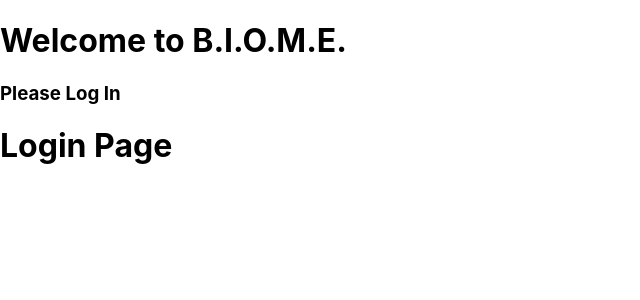
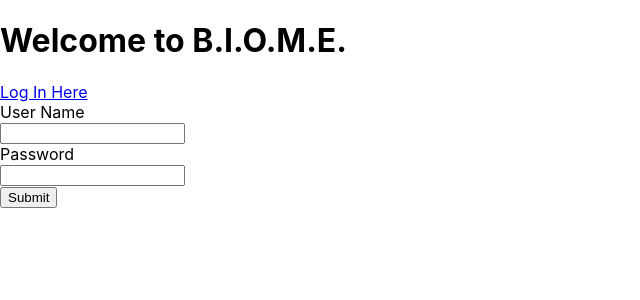
Before and after one commit to JZims/BIOME, a React (Create React App) app: page /login in a window 1280 px wide. Shown: the top 300 px of the page, without its empty margins (0-640 px from the left). Built offline with nearby package versions, Linux system fonts and the light colour scheme.

Commit message:
login and redux features working with backend

```diff
--- a/src/App.js
+++ b/src/App.js
@@ -1,24 +1,59 @@
-import React, { useState } from 'react'
+import React, { useState, useEffect } from 'react'
 import Login from './components/Login'
 import Signup from './components/Signup'
 import Navbar from './components/Navbar'
+import Inventory from './components/Inventory'
 import { Link, Switch, Route } from 'react-router-dom'
 import './App.css';
-import { useSelector, useDispatch } from 'redux'
+import { useSelector, useDispatch } from 'react-redux'
+
 
 function App () {
 
-const { isLoggedIn, setIsLoggedIn } = useState(false)
+const [isLoggedIn, setIsLoggedIn] = useState(false)
+const [loggingIn, setLoggingIn] = useState(false)
+
+const userInfo = useSelector((state) => state.user)
+
+const dispatch = useDispatch()
+
+useEffect(() => {
+
+  if(localStorage.token && localStorage.user) {
+
+    fetch(`http://localhost:3001/auto_login`, {
+      headers:{
+          "Authorization": `Bearer ${localStorage.token}`
+      }
+    })
+    .then(res=> res.json())
+    .then(res => { console.log(res)
+        if (res){
+          dispatch({type: "user_login", payload: res.user})
+        }
+      })
+    } else {
+      alert("Please Log In!")
+
+    }
+  }, [])
+
+
+let handleLoginClick = () => {
+  setLoggingIn(state => !state)
+}
+
 
     return (
     <div>
-      { isLoggedIn === true ? <Navbar/> : (
+      { isLoggedIn ? <Navbar/> : (
         <div>
           <h1> Welcome to B.I.O.M.E.</h1>
-          <h3> Please Log In </h3>
+          {loggingIn === true ? null : <Link to="/login" onClick={handleLoginClick}> Log In Here </Link>}
+
         </div>
        )
-    }
+      }
 
       <Switch>
         <Route exact path="/login">
@@ -27,6 +62,9 @@ const { isLoggedIn, setIsLoggedIn } = useState(false)
         <Route exact path="/signup">
         <Signup/>
         </Route>
+        <Route exact path="/inventory">
+          <Inventory/>
+        </Route>
       </Switch>
     </div>
     )
--- /dev/null
+++ b/src/components/Filter.js
@@ -0,0 +1,12 @@
+import React from 'react'
+import NewItem from './NewItem'
+
+function Filter() {
+    return (
+        <div>
+            <h3>Filter</h3>
+            <NewItem/>
+        </div>
+    )
+}
+export default Filter
--- a/src/components/Inventory.js
+++ b/src/components/Inventory.js
@@ -1,9 +1,11 @@
 import React from 'react'
+import Filter from './Filter'
 
 function Inventory() {
     return (
         <div>
-
+            <h1>Inventory Page</h1>
+            <Filter/>
         </div>
     )
 }
--- a/src/components/Login.js
+++ b/src/components/Login.js
@@ -1,14 +1,71 @@
-import React from 'react'
+import React, { useState } from 'react'
+import { useHistory } from 'react-router-dom'
+import Form from 'react-bootstrap/Form'
+import Button from 'react-bootstrap/Button'
+// import Modal from 'react-bootstrap/Modal'
+import { useDispatch } from 'react-redux'
+
 
 function Login({ setIsLoggedIn }) {
 
+    const[userNameInput, setUserNameInput] = useState("")
+    const[passwordInput, setPasswordInput] = useState("")
 
+    const dispatch = useDispatch()
 
+    const history = useHistory()
+
+    // const user = useSelector(state => state.user)
+
+    const loginObj = {
+        username: userNameInput,
+        password: passwordInput
+    }
+
+    function handleLoginSubmit(e){
+        e.preventDefault()
+
+        fetch('http://localhost:3001/login', {
+            method: "POST",
+            headers: {
+                "Content-Type": "application/json"
+            },
+            body: JSON.stringify(loginObj)
+        })
+        .then(res => res.json())
+        .then(res => {
+            if(res.user) {
+                localStorage.token=res.token
+                localStorage.user= res.user
+                dispatch({type: "user_login", payload: res.user})
+                setIsLoggedIn(true)
+
+                history.push('/inventory')
+            } else {
+                alert("Username or Password is invalid. Please try again.")
+            }
+        })
+    }
 
 
     return (
         <div>
-            <h1>Login Page</h1>
+            <Form className="login_form" onSubmit={handleLoginSubmit}>
+                <Form.Group controlId="loginUserName.ControlInput1" className="username_field">
+                    <Form.Label> User Name </Form.Label>
+                    <br/>
+                    <Form.Control type="username" onChange={event => setUserNameInput(event.target.value)}/>
+                </Form.Group>
+
+                <Form.Group controlId="loginPassword.ControlInput1" className="password_field">
+                    <Form.Label> Password </Form.Label>
+                    <br/>
+                    <Form.Control type="password" onChange={event => setPasswordInput(event.target.value)} />
+                </Form.Group>
+                <Button variant="primary" type="submit">
+                 Submit
+                </Button>
+            </Form >
         </div>
     )
 }
--- /dev/null
+++ b/src/components/Manifest.js
@@ -0,0 +1,10 @@
+import React from 'react'
+
+function Manifest() {
+    return (
+        <div>
+            <h4>Manifest</h4>
+        </div>
+    )
+}
+export default Manifest
--- a/src/components/Navbar.js
+++ b/src/components/Navbar.js
@@ -1,9 +1,11 @@
 import React from 'react'
+import Manifest from './Manifest'
 
 function Navbar() {
     return (
         <div>
             <h1>Navbar Showing</h1>
+            <Manifest/>
         </div>
     )
 }
--- /dev/null
+++ b/src/components/NewItem.js
@@ -0,0 +1,13 @@
+import React from 'react'
+
+
+function NewItem() {
+
+
+    return (
+        <div>
+            <h4>New Item Page</h4>
+        </div>
+    )
+}
+export default NewItem
--- a/src/index.js
+++ b/src/index.js
@@ -4,23 +4,13 @@ import './index.css';
 import App from './App';
 
 import { BrowserRouter } from 'react-router-dom'
-
+import rootReducer from './reducers/rootReducer'
 import { createStore } from "redux"
 import { Provider } from 'react-redux'
 
-let initialStateWineReducer = {
-  wines: []
-}
 
-//Return value becomes global state
-let wineReducer = (state = initialStateWineReducer, action) => {
-  switch(action.type){
-    default:
-    return state
-  }
-}
 
-let storeObj = createStore(wineReducer, window.__REDUX_DEVTOOLS_EXTENSION__ && window.__REDUX_DEVTOOLS_EXTENSION__())
+let storeObj = createStore(rootReducer, window.__REDUX_DEVTOOLS_EXTENSION__ && window.__REDUX_DEVTOOLS_EXTENSION__())
 // console.log(storeObj.getState())
 
 ReactDOM.render(
--- /dev/null
+++ b/src/reducers/rootReducer.js
@@ -0,0 +1,33 @@
+let initialState = {user: "not logged in"}
+
+
+let rootReducer = (state = initialState, action) => {
+
+switch(action.type){
+
+    case "user_login":
+        return {
+            ...state, user: action.payload
+        }
+    case "update_item":
+        return{
+
+        }
+    case "delete_item":
+        return{
+
+        }
+    case "add_item":
+        return{
+
+        }
+    default:
+        return state
+}
+
+
+
+    // return state
+}
+
+export default rootReducer
```
Also changed, not shown: src/components/InventoryCard.js (added, +10 -0 lines).
